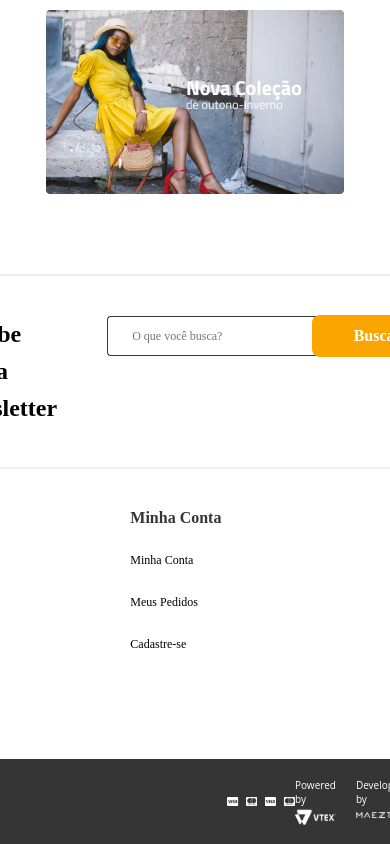
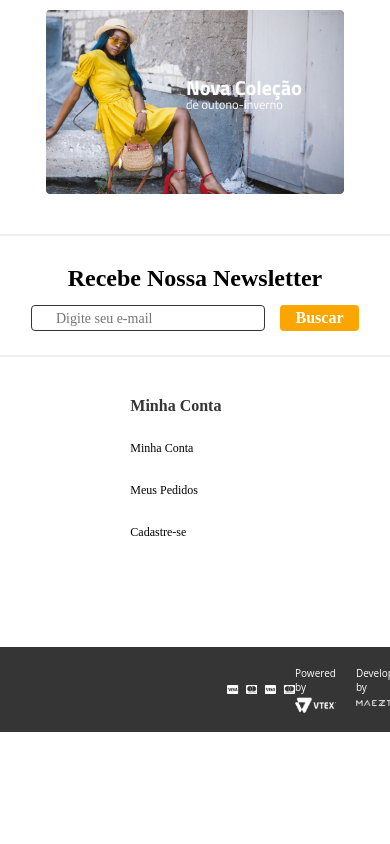
Before and after one commit to GustavoCarv/webapp, a React (Vite) app: page / in a window 390 px wide. Shown: the part 969-1813 px from the top of the page. After the commit the page ends 1701 px from the top, so only its background shows below. Built offline with nearby package versions, Linux system fonts and the light colour scheme.

Commit message:
refactor(mobile/newsletter): alterações na estrutura para a versão mobile

```diff
--- a/src/components/UI/button/button-styles.tsx
+++ b/src/components/UI/button/button-styles.tsx
@@ -64,5 +64,14 @@ export const Container = styled.button`
     font-weight: 700;
     font-size: 16px;
     line-height: 24px;
+
+    @media screen and (max-width: 768px) {
+      width: 79px;
+      height: 26px;
+      border-radius: 4px;
+      position: relative;
+
+      inset: unset;
+    }
   }
 `
--- a/src/components/infoCard/infoCard.tsx
+++ b/src/components/infoCard/infoCard.tsx
@@ -31,7 +31,6 @@ const InfoCard = () => {
           <source media="(max-width: 650px)" srcSet={bannerMobile} />
           <img src={banner} alt="Banner" />
         </picture>
-
       </ImageContainer>
     </Container>
   )
--- a/src/components/newsletter/newsletter-styles.tsx
+++ b/src/components/newsletter/newsletter-styles.tsx
@@ -9,7 +9,15 @@ export const Container = styled.form`
 
   padding-block: 40px;
 
-  border-block: 2px solid var(--color-4-500)
+  border-block: 2px solid var(--color-4-500);
+
+  @media screen and (max-width: 768px) {
+    padding: 24px 31px;
+    margin-top: 40px;
+
+    flex-direction: column;
+    gap: 8px;
+  }
 `
 
 export const Title = styled.span`
@@ -20,6 +28,10 @@ export const Title = styled.span`
   display: block;
 
   color: var(--color-2-900);
+
+  @media screen and (max-width: 768px) {
+    text-align: center;
+  }
 `
 
 export const InputContainer = styled.div`
@@ -28,6 +40,12 @@ export const InputContainer = styled.div`
   height: 40px;
 
   position: relative;
+
+  @media screen and (max-width: 768px) {
+    width: 100%;
+    height: 26px;
+    gap: 15px;
+  }
 `
 
 export const Input = styled.input`
@@ -40,10 +58,15 @@ export const Input = styled.input`
   padding-inline: 24px calc(var(--button-size) + 24px);
 
   border: 1px solid var(--color-2-500);
-  border-right: none ;
+  border-right: none;
   border-radius: 4px;
 
   font-family: 'Titillium Web';
-  font-size: 12px;
-  line-height: 18px;
+  font-size: 14px;
+  line-height: 21px;
+
+  @media screen and (max-width: 768px) {
+    padding-inline: 24px;
+    border-right: 1px solid var(--color-2-500);
+  }
 `
--- a/src/components/newsletter/newsletter.tsx
+++ b/src/components/newsletter/newsletter.tsx
@@ -6,7 +6,7 @@ const Newsletter = () => {
     <Container>
       <Title>Recebe Nossa Newsletter</Title>
       <InputContainer>
-        <Input type="text" placeholder="O que você busca?" />
+        <Input type="text" placeholder="Digite seu e-mail" />
         <Button
           type="submit"
           text="Buscar"
```
